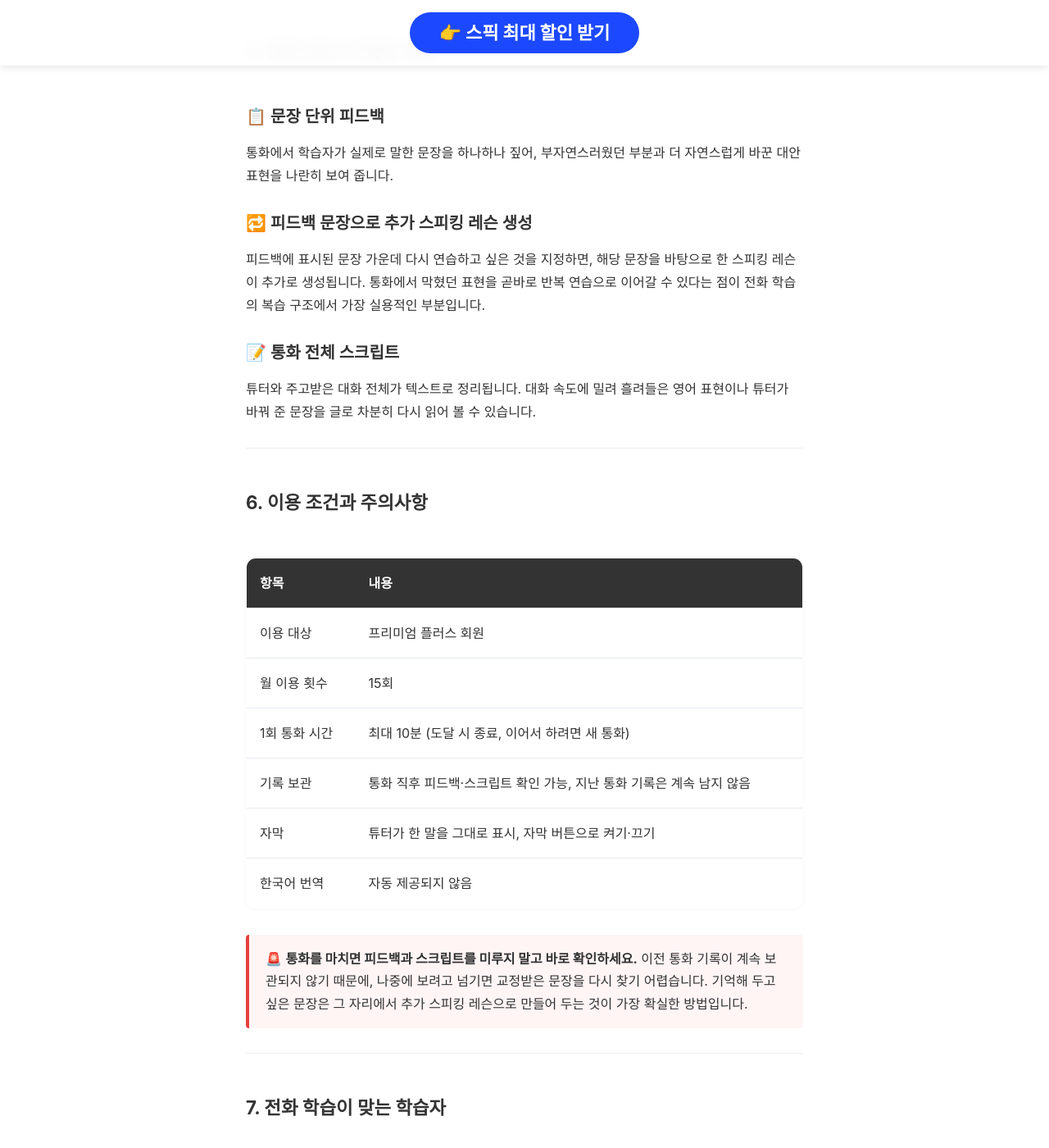
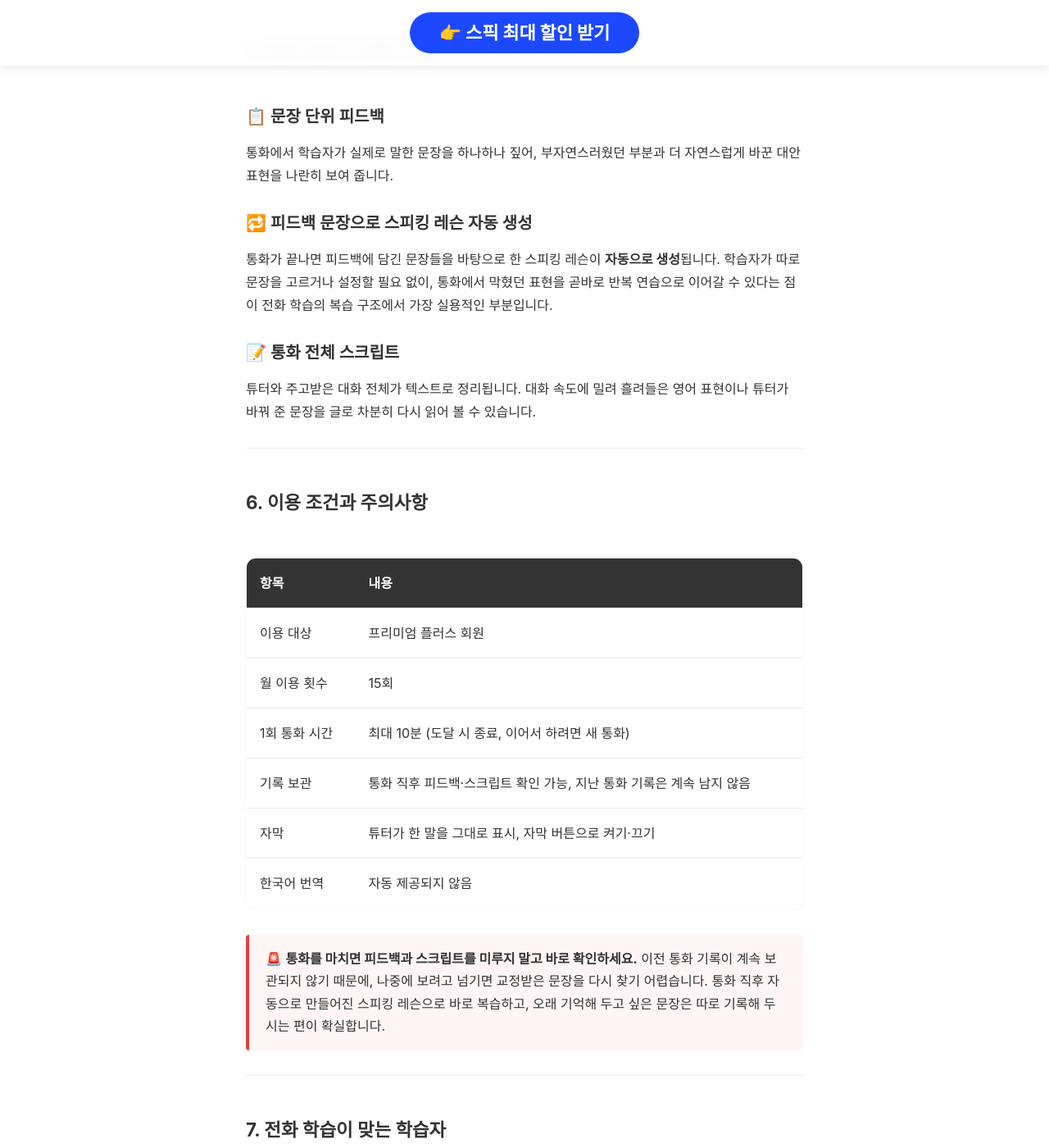
Before and after one commit to kjsjdw/speak_event_page, a Jekyll site: the page built from phone-call.md, in a window 1280 px wide and 1400 px high, scrolled down 4618 px. Shown: the whole window at 82% size. Built offline with Jekyll 4.4.1, drawn with Linux system fonts in a browser that asks for light colours; some web fonts are replaced; some of the changed text lies outside the part shown.

Commit message:
Fix phone call page: 피드백 기반 스피킹 레슨은 직접 선택이 아니라 자동 생성
- 5번 섹션 소제목·본문, 이용 주의 박스, 활용 요령, FAQ 4곳에서 '문장을 골라/지정해 만든다' 표현 정정

Co-Authored-By: Claude Opus 5 <noreply@anthropic.com>

```diff
--- a/phone-call.md
+++ b/phone-call.md
@@ -180,9 +180,9 @@ image: /content/images/phone-call.jpg
 
 <p>통화에서 학습자가 실제로 말한 문장을 하나하나 짚어, 부자연스러웠던 부분과 더 자연스럽게 바꾼 대안 표현을 나란히 보여 줍니다.</p>
 
-<h3 style="margin-top: 30px;">🔁 피드백 문장으로 추가 스피킹 레슨 생성</h3>
+<h3 style="margin-top: 30px;">🔁 피드백 문장으로 스피킹 레슨 자동 생성</h3>
 
-<p>피드백에 표시된 문장 가운데 다시 연습하고 싶은 것을 지정하면, 해당 문장을 바탕으로 한 스피킹 레슨이 추가로 생성됩니다. 통화에서 막혔던 표현을 곧바로 반복 연습으로 이어갈 수 있다는 점이 전화 학습의 복습 구조에서 가장 실용적인 부분입니다.</p>
+<p>통화가 끝나면 피드백에 담긴 문장들을 바탕으로 한 스피킹 레슨이 <strong>자동으로 생성</strong>됩니다. 학습자가 따로 문장을 고르거나 설정할 필요 없이, 통화에서 막혔던 표현을 곧바로 반복 연습으로 이어갈 수 있다는 점이 전화 학습의 복습 구조에서 가장 실용적인 부분입니다.</p>
 
 <h3 style="margin-top: 30px;">📝 통화 전체 스크립트</h3>
 
@@ -228,7 +228,7 @@ image: /content/images/phone-call.jpg
 </table>
 
 <div style="background-color: #fff5f5; border-left: 4px solid #e53e3e; padding: 16px 20px; margin: 20px 0; border-radius: 4px;">
-  <p style="margin: 0; line-height: 1.7;">🚨 <strong>통화를 마치면 피드백과 스크립트를 미루지 말고 바로 확인하세요.</strong> 이전 통화 기록이 계속 보관되지 않기 때문에, 나중에 보려고 넘기면 교정받은 문장을 다시 찾기 어렵습니다. 기억해 두고 싶은 문장은 그 자리에서 추가 스피킹 레슨으로 만들어 두는 것이 가장 확실한 방법입니다.</p>
+  <p style="margin: 0; line-height: 1.7;">🚨 <strong>통화를 마치면 피드백과 스크립트를 미루지 말고 바로 확인하세요.</strong> 이전 통화 기록이 계속 보관되지 않기 때문에, 나중에 보려고 넘기면 교정받은 문장을 다시 찾기 어렵습니다. 통화 직후 자동으로 만들어진 스피킹 레슨으로 바로 복습하고, 오래 기억해 두고 싶은 문장은 따로 기록해 두시는 편이 확실합니다.</p>
 </div>
 
 <hr style="border: 0; border-top: 1px solid #eee; margin: 30px 0;">
@@ -261,7 +261,7 @@ image: /content/images/phone-call.jpg
 <ul>
   <li><strong>일주일 단위로 배분하기</strong>: 15회는 대략 일주일에 3~4번 쓸 수 있는 분량입니다. 한꺼번에 몰아 쓰기보다 통화할 요일을 정해 두면, 통화 사이사이에 피드백을 복습할 여유가 생깁니다.</li>
   <li><strong>10분 동안 다룰 이야깃거리 정해 두기</strong>: 오늘 있었던 일, 주말 계획, 최근 본 영화처럼 꺼낼 주제를 한두 가지 미리 떠올려 두면 짧은 통화 시간을 헤매지 않고 쓸 수 있습니다.</li>
-  <li><strong>통화 직후를 복습 시간으로 묶기</strong>: 통화가 끝나면 곧바로 피드백을 훑고, 가장 아쉬웠던 문장 하나를 골라 추가 스피킹 레슨으로 만드는 흐름을 습관으로 만들어 보세요.</li>
+  <li><strong>통화 직후를 복습 시간으로 묶기</strong>: 통화가 끝나면 곧바로 피드백을 훑고, 이어서 자동으로 생성된 스피킹 레슨까지 끝내는 흐름을 습관으로 만들어 보세요.</li>
   <li><strong>자막은 목적에 따라 켜고 끄기</strong>: 듣기 실력을 키우고 싶은 날은 자막을 끄고 소리에만 집중하고, 튜터의 말을 자꾸 놓친다면 자막을 켜서 단어를 확인하며 대화를 이어가세요.</li>
   <li><strong>막히면 한국어로 바로 묻기</strong>: 표현이 떠오르지 않아 침묵하는 시간도 통화 시간에 포함되니, 망설이기보다 한국어로 도움을 청하는 편이 10분을 효율적으로 씁니다.</li>
 </ul>
@@ -288,7 +288,7 @@ image: /content/images/phone-call.jpg
 
 <h3 style="margin-top: 30px;">Q. 지난 통화의 피드백을 나중에 다시 볼 수 있나요?</h3>
 
-<p>피드백과 스크립트는 통화를 마친 바로 그 시점에 확인하는 용도이고, 지난 통화 내역이 계속 쌓여 남는 구조는 아닙니다. 다시 연습하고 싶은 문장이 있다면 종료 화면에서 곧바로 추가 스피킹 레슨으로 옮겨 두세요.</p>
+<p>피드백과 스크립트는 통화를 마친 바로 그 시점에 확인하는 용도이고, 지난 통화 내역이 계속 쌓여 남는 구조는 아닙니다. 통화 직후 자동으로 생성되는 스피킹 레슨으로 바로 복습하시고, 따로 남겨 두고 싶은 문장은 그때 기록해 두세요.</p>
 
 <h3 style="margin-top: 30px;">Q. 프리톡으로도 자유 대화가 되는데, 전화 학습을 따로 쓸 이유가 있나요?</h3>
 
```
